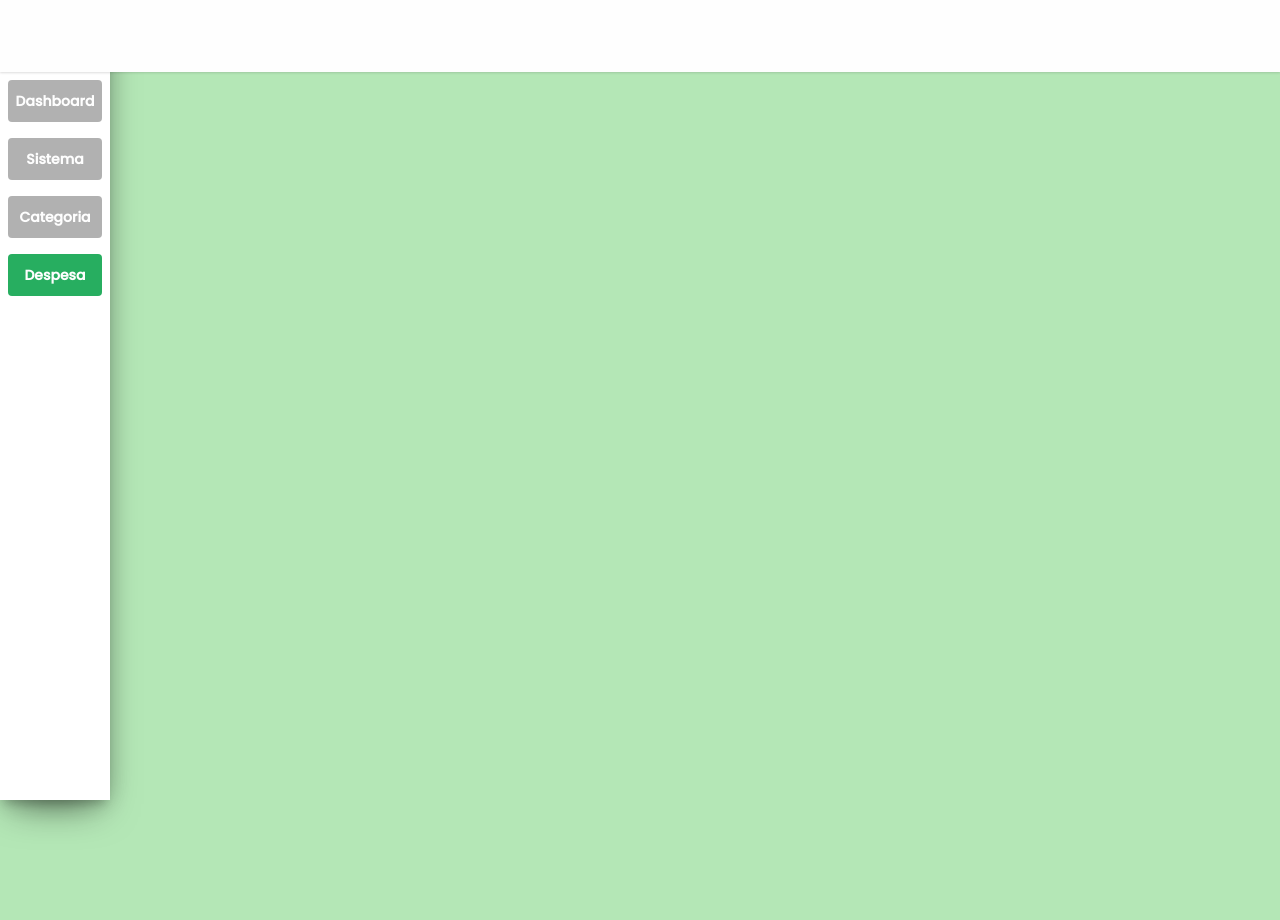
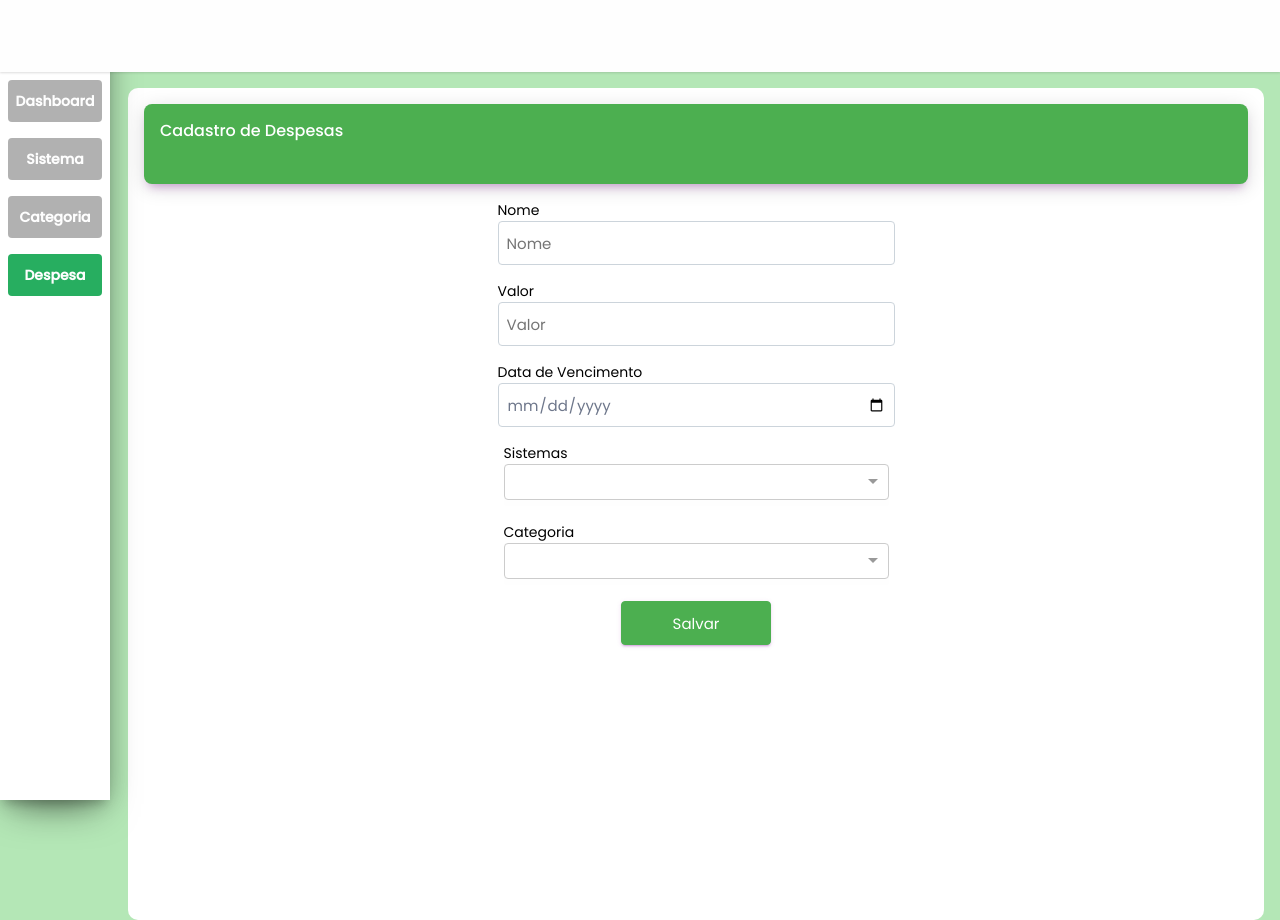
Before and after one commit to alexsilvadf/eat.app, an Angular app: page /despesa in a window 1280 px wide. Before the commit the page ends 800 px from the top, so only its background shows below. Built offline with nearby package versions, Linux system fonts and the light colour scheme.

Commit message:
criando o layout das telas

```diff
--- /dev/null
+++ b/src/app/models/selectModel.ts
@@ -0,0 +1,4 @@
+export class SelectModel{
+    id: string = "";
+    name: string = ";"
+}
--- a/src/app/pages/categoria/categoria.component.html
+++ b/src/app/pages/categoria/categoria.component.html
@@ -1,2 +1,37 @@
 <navbar></navbar>
 <sidebar></sidebar>
+
+<div class="container-base">
+  <div class="content-page">
+    <div class="card-header">
+      <div class="card-title">
+        Cadastro de Categorias
+      </div>
+    </div>
+
+    <form class="form-page" [formGroup]="categoriaForm" (submit)="enviar()">
+        <div class="row">
+            <div class="group-row">
+                <label> Nome </label>
+                <input type="text" name="name" id="name" placeholder="Nome" formControlName="name" required>
+                <label class="error-input" *ngIf="categoriaForm.get('name')?.errors?.['required'] && categoriaForm.get('name')?.touched">Campo Obrigatório</label>
+            </div>
+        </div>
+
+        <div class="row">
+            <div class="group-row">
+                <label> Sistemas </label>
+               <ng-select class="select-padrao" [(ngModel)]="sistemaSelect" [items]="listSistemas"  bindlabel="name" [multiple]="false" [clearable]="false" [searchable]="false"></ng-select>
+
+            </div>
+        </div>
+
+        <div class="row">
+            <div class="group-row">
+                <input class="btn-primary" type="submit" value="Salvar">
+            </div>
+        </div>
+
+    </form>
+  </div>
+</div>
--- a/src/app/pages/categoria/categoria.component.ts
+++ b/src/app/pages/categoria/categoria.component.ts
@@ -1,4 +1,6 @@
 import { Component } from '@angular/core';
+import { FormBuilder, FormGroup, Validators } from '@angular/forms';
+import { SelectModel } from 'src/app/models/selectModel';
 import { MenuService } from 'src/app/services/menu.service';
 
 @Component({
@@ -8,12 +10,34 @@
 })
 export class CategoriaComponent {
 
-  constructor(public menuService: MenuService){
+  constructor(
+     public menuService: MenuService,
+     public formBuilder: FormBuilder
+   ) {}
 
-  }
+   listSistemas = new Array<SelectModel>();
+   sistemaSelect = new SelectModel();
 
-  ngOnInit(){
-    this.menuService.menuSelecionado = 3;
-  }
+   categoriaForm: FormGroup;
+
+   ngOnInit() {
+     this.menuService.menuSelecionado = 3;
+
+     this.categoriaForm = this.formBuilder.group({
+       name: ['', [Validators.required]],
+     });
+   }
+
+   dadosForm(){
+     return this.categoriaForm.controls;
+   }
+
+   enviar(){
+     debugger;
+
+     var dados = this.dadosForm();
+
+
+   }
 
 }
--- a/src/app/pages/despesa/despesa.component.html
+++ b/src/app/pages/despesa/despesa.component.html
@@ -1,2 +1,108 @@
 <navbar></navbar>
 <sidebar></sidebar>
+
+<div class="container-base">
+  <div class="content-page">
+    <div class="card-header">
+      <div class="card-title">Cadastro de Despesas</div>
+    </div>
+
+    <form class="form-page" [formGroup]="despesaForm" (submit)="enviar()">
+      <div class="row">
+        <div class="group-row">
+          <label> Nome </label>
+          <input
+            type="text"
+            name="name"
+            id="name"
+            placeholder="Nome"
+            formControlName="name"
+            required
+          />
+          <label
+            class="error-input"
+            *ngIf="despesaForm.get('name')?.errors?.['required'] && despesaForm.get('name')?.touched"
+            >Campo Obrigatório</label
+          >
+        </div>
+      </div>
+
+      <div class="row">
+        <div class="group-row">
+          <label> Valor </label>
+          <input
+            type="number"
+            name="valor"
+            id="valor"
+            placeholder="Valor"
+            formControlName="valor"
+            required
+          />
+          <label
+            class="error-input"
+            *ngIf="despesaForm.get('valor')?.errors?.['required'] && despesaForm.get('valor')?.touched"
+            >Campo Obrigatório</label
+          >
+        </div>
+      </div>
+
+      <div class="row">
+        <div class="group-row">
+          <label>Data de Vencimento</label>
+          <input
+            type="date"
+            name="data"
+            id="data"
+            formControlName="data"
+            required
+          />
+          <label
+            class="error-input"
+            *ngIf="despesaForm.get('data')?.errors?.['required'] && despesaForm.get('data')?.touched"
+            >Campo Obrigatório</label
+          >
+        </div>
+      </div>
+
+      <div class="row">
+        <div class="group-row">
+          <label> Sistemas </label>
+          <ng-select
+            class="select-padrao"
+            formControlName="sistemaSelect"
+            [(ngModel)]="sistemaSelect"
+            [items]="listSistemas"
+            bindlabel="name"
+            [multiple]="false"
+            [clearable]="false"
+            [searchable]="false"
+          ></ng-select>
+        </div>
+      </div>
+
+      <div class="row">
+        <div class="group-row">
+          <label> Categoria </label>
+          <ng-select
+            class="select-padrao"
+            formControlName="categoriaSelect"
+            [(ngModel)]="categoriaSelect"
+            [items]="listCategorias"
+            bindlabel="name"
+            [multiple]="false"
+            [clearable]="false"
+            [searchable]="false"
+          ></ng-select>
+        </div>
+      </div>
+
+
+
+      <div class="row">
+        <div class="group-row">
+          <input class="btn-primary" type="submit" value="Salvar" />
+        </div>
+      </div>
+    </form>
+  </div>
+</div>
--- a/src/app/pages/despesa/despesa.component.ts
+++ b/src/app/pages/despesa/despesa.component.ts
@@ -1,4 +1,6 @@
 import { Component } from '@angular/core';
+import { FormBuilder, FormGroup, Validators } from '@angular/forms';
+import { SelectModel } from 'src/app/models/selectModel';
 import { MenuService } from 'src/app/services/menu.service';
 
 @Component({
@@ -8,12 +10,41 @@
 })
 export class DespesaComponent {
 
-  constructor(public menuService: MenuService){
+  constructor(public menuService: MenuService,  public formBuilder: FormBuilder){
 
   }
 
-  ngOnInit(){
-    this.menuService.menuSelecionado = 4;
-  }
+
+    listSistemas = new Array<SelectModel>();
+    sistemaSelect = new SelectModel();
+
+    listCategorias = new Array<SelectModel>();
+    categoriaSelect = new SelectModel();
+
+    despesaForm: FormGroup;
+
+    ngOnInit() {
+      this.menuService.menuSelecionado = 4;
+
+      this.despesaForm = this.formBuilder.group({
+        name: ['', [Validators.required]],
+        valor: ['', [Validators.required]],
+        data: ['', [Validators.required]],
+        sistemaSelect: ['', [Validators.required]],
+        categoriaSelect: ['', [Validators.required]],
+      });
+    }
+
+    dadosForm(){
+      return this.despesaForm.controls;
+    }
+
+    enviar(){
+      debugger;
+
+      var dados = this.dadosForm();
+
+
+    }
 
 }
--- a/src/styles.scss
+++ b/src/styles.scss
@@ -5,6 +5,8 @@
 @import url("https://fonts.googleapis.com/css2?family=Poppins:wght@100;300;400;500&display=swap");
 
 @import "~@angular/material/prebuilt-themes/deeppurple-amber.css";
+@import "~@ng-select/ng-select/themes/default.theme.css";
+
 
 body {
   font-family: "Poppins";
@@ -26,6 +28,10 @@
   border-radius: 4px;
   padding: 8px;
   color: #6e778b;
+
+font-size: 15px;
+font-family: "Poppins";
+
 }
 
 label {
@@ -92,3 +98,31 @@
     }
   }
 }
+
+
+.select-padrao {
+  background: #fefefe;
+  box-sizing: border-box;
+  border-radius: 3px;
+  font-family: "Poppins";
+  font-style: normal;
+  font-weight: 400;
+  font-size: 12px;
+  line-height: 160%;
+  color: #1e1e1e;
+  width: 385px;
+  height: 42px;
+}
+
+::ng-deep .ng-select.ng-select-single .ng-select-container {
+  height: 36px !important;
+}
+
+::ng-deep .ng-select .ng-select-container {
+  color: #333;
+  background-color: #fff;
+  border-radius: 4px;
+  border: 1px solid #acacac;
+  min-height: 42px;
+  align-items: center;
+}
```
Also changed, not shown: old_package.json (added, +38 -0 lines), package.json (+23 -16 lines), src/app/pages/categoria/categoria.module.ts (+6 -2 lines), src/app/pages/despesa/despesa.module.ts (+20 -19 lines), 1 other file (tests, documents, lock files or other folders).
